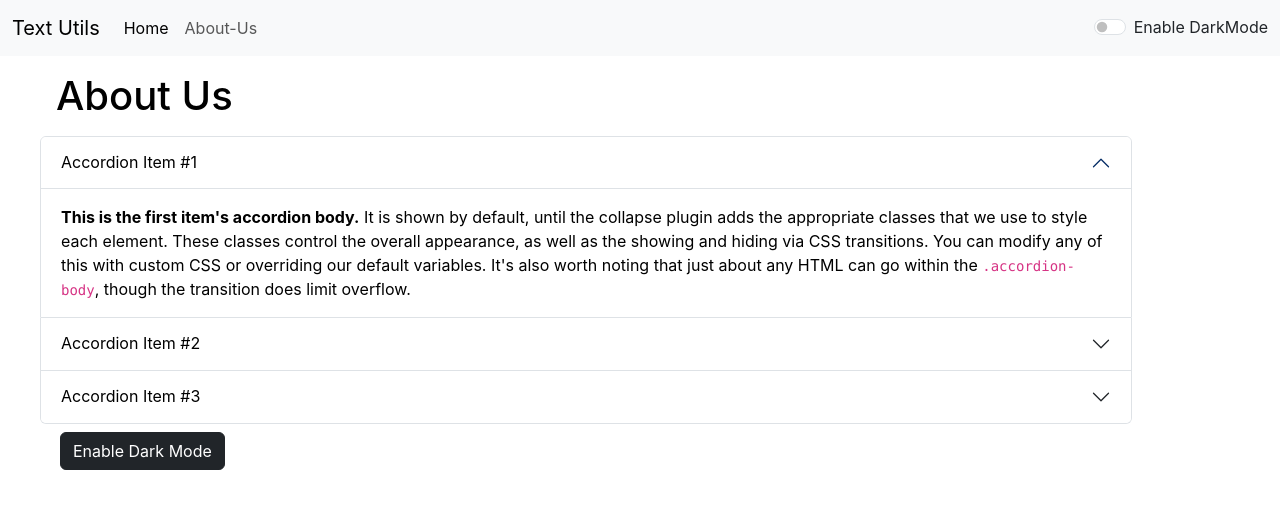
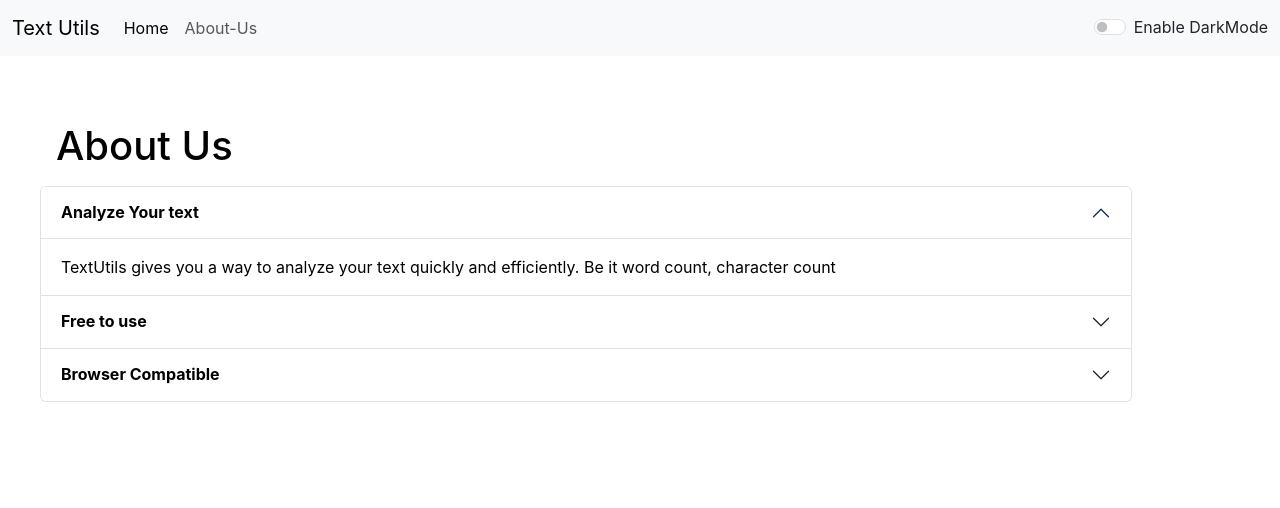
Before and after one commit to prakash-joshi/react-textutils, a React (Create React App) app: page /about in a window 1280 px wide. Shown: the top 508 px of the page. Built offline with nearby package versions, Linux system fonts and the light colour scheme.

Commit message:
dark mode fixes and About Us cahnges

```diff
--- a/src/App.js
+++ b/src/App.js
@@ -30,7 +30,7 @@ function App() {
   const toggleMode = () => {
     if (mode === 'light') {
       setMode('dark');
-      document.body.style.backgroundColor = 'grey';
+      document.body.style.backgroundColor = '#042743';
       showAlert("Dark Mode has been enabled", "success");
     }
     else {
@@ -47,8 +47,8 @@ function App() {
         <Alert alert={alert} />
         <div className="container my-3 mx-3">
           <Routes>
-            <Route exact path="/about" element={<About />} />
-            <Route exact path="/" element={<TextForm showAlert={showAlert} heading="Enter the text to analyze below." />} />
+            <Route exact path="/about" element={<About mode={mode} />} />
+            <Route exact path="/" element={<TextForm showAlert={showAlert} mode={mode} heading="Enter the text to analyze below." />} />
           </Routes>
         </div>
       </BrowserRouter>
--- a/src/components/About.js
+++ b/src/components/About.js
@@ -1,74 +1,76 @@
 import React, { useState } from 'react'
 
-export default function About() {
-    const [myStyle, setMyStyle] = useState({
-        backgroundColor: 'white',
-        color: 'black'
-    });
-    const [btnText, setBtntext] = useState("Enable Dark Mode");
-    const toogleMode = () => {
-        if (myStyle.color === 'black') {
-            setMyStyle({
-                backgroundColor: 'black',
-                color: 'white',
-                border : '1px solid orange'
-            });
-            setBtntext("Enable light Mode")
+export default function About(props) {
+    // const [myStyle, setMyStyle] = useState({
+    //     backgroundColor: props.mode === 'white',
+    //     color: props.mode ===  'black'
+    // });
+    let myStyle = {
+        color: props.mode === "dark" ? "white" : 'black',
+        backgroundColor: props.mode === "dark" ? '#042743' : "white"
     }
-        else {
-            setMyStyle({
-                backgroundColor: 'white',
-                color: 'black'
-            });
-            setBtntext("Enable Dark Mode")
-        }
-    }
+    // const [btnText, setBtntext] = useState("Enable Dark Mode");
+    // const toogleMode = () => {
+    //     if (myStyle.color === 'black') {
+    //         setMyStyle({
+    //             backgroundColor: 'black',
+    //             color: 'white',
+    //             border : '1px solid orange'
+    //         });
+    //         setBtntext("Enable light Mode")
+    //     }
+    //     else {
+    //         setMyStyle({
+    //             backgroundColor: 'white',
+    //             color: 'black'
+    //         });
+    //         setBtntext("Enable Dark Mode")
+    //     }
+    // }
     return (
-        <>
         <div className="container my-3" style={myStyle}>
             <h1 className='my-3 mx-3'>About Us</h1>
             <div className="accordion" id="accordionExample">
                 <div className="accordion-item">
                     <h2 className="accordion-header" id="headingOne">
                         <button className="accordion-button" style={myStyle} type="button" data-bs-toggle="collapse" data-bs-target="#collapseOne" aria-expanded="true" aria-controls="collapseOne">
-                                Accordion Item #1
+                            <strong>Analyze Your text</strong>
                         </button>
                     </h2>
                     <div id="collapseOne" className="accordion-collapse collapse show" aria-labelledby="headingOne" data-bs-parent="#accordionExample">
                         <div className="accordion-body" style={myStyle}>
-                                <strong>This is the first item's accordion body.</strong> It is shown by default, until the collapse plugin adds the appropriate classes that we use to style each element. These classes control the overall appearance, as well as the showing and hiding via CSS transitions. You can modify any of this with custom CSS or overriding our default variables. It's also worth noting that just about any HTML can go within the <code>.accordion-body</code>, though the transition does limit overflow.
+                            TextUtils gives you a way to analyze your text quickly and efficiently. Be it word count, character count
                         </div>
                     </div>
                 </div>
                 <div className="accordion-item">
                     <h2 className="accordion-header" id="headingTwo">
                         <button className="accordion-button collapsed" style={myStyle} type="button" data-bs-toggle="collapse" data-bs-target="#collapseTwo" aria-expanded="false" aria-controls="collapseTwo">
-                                Accordion Item #2
+                            <strong>Free to use</strong>
                         </button>
                     </h2>
                     <div id="collapseTwo" className="accordion-collapse collapse" aria-labelledby="headingTwo" data-bs-parent="#accordionExample">
                         <div className="accordion-body" style={myStyle}>
-                                <strong>This is the second item's accordion body.</strong> It is hidden by default, until the collapse plugin adds the appropriate classes that we use to style each element. These classes control the overall appearance, as well as the showing and hiding via CSS transitions. You can modify any of this with custom CSS or overriding our default variables. It's also worth noting that just about any HTML can go within the <code>.accordion-body</code>, though the transition does limit overflow.
+                            TextUtils is a free character counter tool that provides instant character count & word count statistics for a given text. TextUtils reports the number of words and characters. Thus it is suitable for writing text with word/ character limit.
                         </div>
                     </div>
                 </div>
                 <div className="accordion-item">
                     <h2 className="accordion-header" id="headingThree">
                         <button className="accordion-button collapsed" style={myStyle} type="button" data-bs-toggle="collapse" data-bs-target="#collapseThree" aria-expanded="false" aria-controls="collapseThree">
-                                Accordion Item #3
+                            <strong>Browser Compatible</strong>
                         </button>
                     </h2>
                     <div id="collapseThree" className="accordion-collapse collapse" aria-labelledby="headingThree" data-bs-parent="#accordionExample">
                         <div className="accordion-body" style={myStyle}>
-                                <strong>This is the third item's accordion body.</strong> It is hidden by default, until the collapse plugin adds the appropriate classes that we use to style each element. These classes control the overall appearance, as well as the showing and hiding via CSS transitions. You can modify any of this with custom CSS or overriding our default variables. It's also worth noting that just about any HTML can go within the <code>.accordion-body</code>, though the transition does limit overflow.
+                            This word counter software works in any web browsers such as Chrome, Firefox, Internet Explorer, Safari, Opera. It suits to count characters in facebook, blog, books, excel document, pdf document, essays, etc.
                         </div>
                     </div>
                 </div>
             </div>
-                <div className="container my-2 mx-2">
+            {/* <div className="container my-2 mx-2">
                     <button className="btn btn-dark" onClick={toogleMode}>{btnText}</button>
+                </div> */}
         </div>
-            </div>
-        </>
     )
 }
--- a/src/components/Alert.js
+++ b/src/components/Alert.js
@@ -1,14 +1,16 @@
 import React from 'react'
 
 export default function Alert(props) {
-    const capitalise =(word)=>{
+    const capitalise = (word) => {
         const lower = word.toLowerCase();
         return lower.charAt(0).toUpperCase() + lower.slice(1);
     }
     return (
-        props.alert && <div className={`alert alert-${props.alert.type} alert-dismissible fade show`} role="alert">
-            <strong> {capitalise(props.alert.type)}</strong> : {props.alert.message}
-            {/* <button type="button" className="btn-close" data-bs-dismiss="alert" aria-label="Close"></button> */}
+        <div style={{ height: '50px' }}>
+            {props.alert && <div className={`alert alert-${props.alert.type} alert-dismissible fade show`} role="alert">
+                <strong> {capitalise(props.alert.type)}</strong> : {props.alert.message}
+                {/* <button type="button" className="btn-close" data-bs-dismiss="alert" aria-label="Close"></button> */}
+            </div>}
         </div>
     )
 }
--- a/src/components/TextForm.js
+++ b/src/components/TextForm.js
@@ -1,6 +1,11 @@
 import React, { useState } from 'react'
 
 export default function TextForm(props) {
+    let myStyle = {
+        color: props.mode === "dark" ? "white" : 'black',
+        backgroundColor: props.mode === "dark" ? '#042743' : "white",
+        margin: "auto"
+    }
     const [text, setText] = useState('');
     const onChangehandler = (event) => {
         console.log("text changed")
@@ -26,16 +31,16 @@ export default function TextForm(props) {
     }
     return (
         <>
-            <div>
+            <div style={myStyle}>
                 <h1>{props.heading}</h1>
                 <div className="mb-3">
-                    <textarea className="form-control" id="myBox" value={text} onChange={onChangehandler} rows="8"></textarea>
+                    <textarea className="form-control" id="myBox" value={text} onChange={onChangehandler} rows="8" style={{ color: props.mode === "dark" ? "white" : 'black', backgroundColor: props.mode === "dark" ? '#042743' : "white" }}></textarea>
                     <button className="btn btn-success mx-2 my-2" onClick={handleUpCaseClick}>Convert To UPPER case</button>
                     <button className="btn btn-primary mx-2 my-2" onClick={handleLoCaseClick}>Convert To lower case</button>
                     <button className="btn btn-danger mx-2 my-2" onClick={clearText}>Clear Text</button>
                 </div>
             </div>
-            <div className="container my-3">
+            <div className="container my-3" style={myStyle}>
                 <h3>Your Text Summary</h3>
                 <p>{text.split(" ").filter((element) => { return element.length !== 0 }).length} words and {text.length} characters</p>
             </div>
```
Lines whose indentation alone changed are shown as unchanged.
